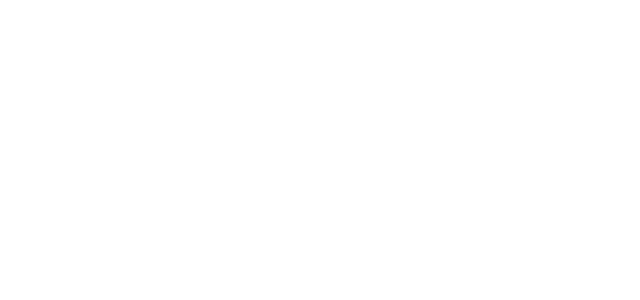
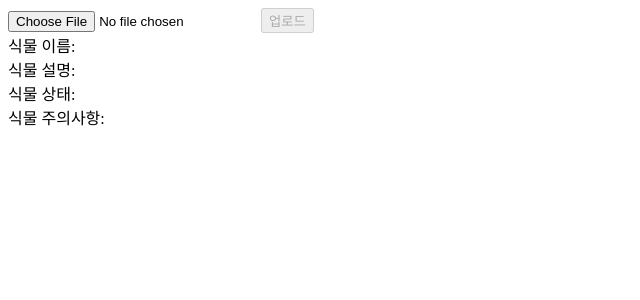
Before and after one commit to Jang-YuJin/PoolABoGo, a React (Vite) app: page /ai in a window 1280 px wide. Before the commit this address had no page. Shown: the top 300 px of the page, without its empty margins (0-640 px from the left). Built offline with nearby package versions, Linux system fonts and the light colour scheme; no server answers.

Commit message:
feat: ai 조회 예시 페이지 구현

```diff
--- a/package.json
+++ b/package.json
@@ -10,12 +10,15 @@
     "preview": "vite preview"
   },
   "dependencies": {
+    "@google/genai": "^1.35.0",
     "@tanstack/react-query": "^5.90.16",
     "axios": "^1.13.2",
     "firebase": "^12.7.0",
     "react": "^19.2.0",
     "react-dom": "^19.2.0",
     "react-router-dom": "^6.30.3",
+    "zod": "^4.3.5",
+    "zod-to-json-schema": "^3.25.1",
     "zustand": "^5.0.9"
   },
   "devDependencies": {
--- a/src/App.tsx
+++ b/src/App.tsx
@@ -1,6 +1,7 @@
 import React, { Suspense, useState } from 'react'
 import './App.css'
 import { Route, Routes } from 'react-router-dom'
+import AiSample from './pages/aiSample/AiSample';
 
 const AppLayout = React.lazy(() => import('./layouts/AppLayout'));
 const Main = React.lazy(() => import('./pages/main/Main'));
@@ -11,6 +12,7 @@
     <Suspense fallback={<div>Loading...</div>}>
       <Routes>
         <Route path='/' element={<Auth></Auth>}></Route>
+        <Route path='/ai' element={<AiSample></AiSample>}></Route>
         {/* <Route path='/' element={<AppLayout></AppLayout>}>
           <Route index element={<Main></Main>}></Route>
         </Route> */}
--- /dev/null
+++ b/src/apis/geminiAiApi/geminiAiApi.ts
@@ -0,0 +1,65 @@
+import { GoogleGenAI } from "@google/genai";
+import { GEMINI_AI_KEY } from "../../configs/geminiAiConfig";
+import z from "zod";
+import zodToJsonSchema from "zod-to-json-schema";
+import type { ZodTypeAny } from "zod/v3";
+import { fileToBase64 } from "../../utils/file";
+import type { AiResponse } from "../../models/ai";
+
+const answerSchema = z.object({
+  plantName: z.string().describe('식물의 이름'),
+  plantDesc: z.string().describe('식물에 대한 설명'),
+  plantStatus: z.string().describe('식물의 상태, 1/2/3으로 구분하며 1이 좋은 상태, 2는 보통, 3은 나쁜 상태를 의미'),
+  plantCaution: z.string().describe('식물을 키우면서 주의해야하는 사항')
+})
+
+const ai = new GoogleGenAI({apiKey: GEMINI_AI_KEY});
+
+
+const prompt = `당신은 식물에 대해서 아주 잘 알고있는 저명한 식물학 교수입니다.
+보내준 이미지의 식물이 어떤 식물인지 알려주고 이 식물에 대한 간단한 설명을 100자 내외로 해주세요.
+그리고 이 식물의 상태가 좋은지 나쁜지 1~3으로 구분을 지어서 알려주세요. 1은 가장 좋은 상태, 2는 보통 상태, 3은 식물의 상태가 나쁜 것을 의미합니다.
+또한 이 식물을 키우면서 주의해야하는 사항을 300자 내외로 알려주세요.
+답변은 반드시 아래 JSON 스키마의 key 이름을 그대로 사용해서 응답하세요.
+key를 번역하거나 변경하지 마세요.
+
+{
+  "plantName": string,
+  "plantDesc": string,
+  "plantStatus": string,
+  "plantCaution": string
+}`;
+
+const getPlantInfo = async(img: File): Promise<AiResponse> => {
+  const base64Image = await fileToBase64(img);
+  const response = await ai.models.generateContent({
+    model: "gemini-2.5-flash",
+    contents: [
+      {
+        role: "user",
+        parts: [
+          {
+            inlineData: {
+              data: base64Image,
+              mimeType: img.type || "image/jpeg",
+            },
+          },
+          { text: prompt },
+        ],
+      },
+    ],
+    config: {
+      responseMimeType: "application/json",
+      responseJsonSchema: zodToJsonSchema(answerSchema as unknown as ZodTypeAny),
+    },
+  });
+
+  if(response.text !== undefined){
+    return JSON.parse(response.text);
+  } else{
+    throw new Error('Fail to get answer from Gemini!');
+  }
+
+};
+
+export default getPlantInfo;
--- /dev/null
+++ b/src/configs/geminiAiConfig.ts
@@ -0,0 +1 @@
+export const GEMINI_AI_KEY = import.meta.env.VITE_GEMINI_AI_KEY;
--- /dev/null
+++ b/src/hooks/useGetAiResponse.ts
@@ -0,0 +1,19 @@
+import { useQuery, type UseQueryResult } from "@tanstack/react-query";
+import type { AiResponse } from "../models/ai";
+import getPlantInfo from "../apis/geminiAiApi/geminiAiApi";
+
+const useGetAiResponse = (img?: File): UseQueryResult<AiResponse, Error> => {
+    return useQuery({
+        queryKey: ['get-ai-response', img?.name],
+        queryFn: () => {
+            if(!img){
+                throw new Error('No Image!');
+            }
+
+            return getPlantInfo(img);
+        },
+        enabled: false
+    });
+};
+
+export default useGetAiResponse;
--- /dev/null
+++ b/src/models/ai.ts
@@ -0,0 +1,14 @@
+export interface AiResponse {
+    plantName: string;
+    plantDesc: string;
+    plantStatus: STATUS;
+    plantCaution: string;
+};
+
+const STATUS = {
+  GOOD: 1,
+  NORMAL: 2,
+  BAD: 3,
+} as const;
+
+export type STATUS = typeof STATUS[keyof typeof STATUS];
--- /dev/null
+++ b/src/pages/aiSample/AiSample.tsx
@@ -0,0 +1,45 @@
+import React, { useState } from 'react'
+import useGetAiResponse from '../../hooks/useGetAiResponse';
+
+const AiSample = () => {
+  const [previewUrl, setPreviewUrl] = useState<string>('');
+  const [file, setFile] = useState<File | undefined>(undefined);
+  const {data, isLoading, refetch} = useGetAiResponse(file);
+
+  const handleImageChange = (e: React.ChangeEvent<HTMLInputElement>) => {
+    const selectedFile = e.target.files?.[0];
+    if (selectedFile) {
+      setFile(selectedFile);
+      const url = URL.createObjectURL(selectedFile);
+      setPreviewUrl(url);
+    }
+  };
+
+  const handleSubmit = async () => {
+    if (!file) return;
+
+    refetch();
+  };
+
+  return (
+    <div>
+      <div>
+        <input type="file" accept="image/*" onChange={handleImageChange} />
+        {previewUrl && <img src={previewUrl} alt="Preview" style={{ width: '200px', marginTop: '10px' }} />}
+        <button onClick={handleSubmit} disabled={!file}>
+          업로드
+        </button>
+      </div>
+      {isLoading
+      ? <div>loading...</div>
+      : (<div>
+          <div>식물 이름: {data?.plantName}</div>
+          <div>식물 설명: {data?.plantDesc}</div>
+          <div>식물 상태: {data?.plantStatus}</div>
+          <div>식물 주의사항: {data?.plantCaution}</div>
+        </div>)}
+    </div>
+  )
+}
+
+export default AiSample
--- /dev/null
+++ b/src/utils/file.ts
@@ -0,0 +1,16 @@
+export const fileToBase64 = async (file: File): Promise<string> => {
+  const arrayBuffer = await file.arrayBuffer();
+
+  // Node.js 환경
+  if (typeof Buffer !== "undefined") {
+    return Buffer.from(arrayBuffer).toString("base64");
+  }
+
+  // Browser 환경
+  const uint8Array = new Uint8Array(arrayBuffer);
+  let binary = "";
+  for (let i = 0; i < uint8Array.length; i++) {
+    binary += String.fromCharCode(uint8Array[i]);
+  }
+  return btoa(binary);
+};
```
Also changed, not shown: src/models/record.ts (added, +27 -0 lines), 1 other file (tests, documents, lock files or other folders).
